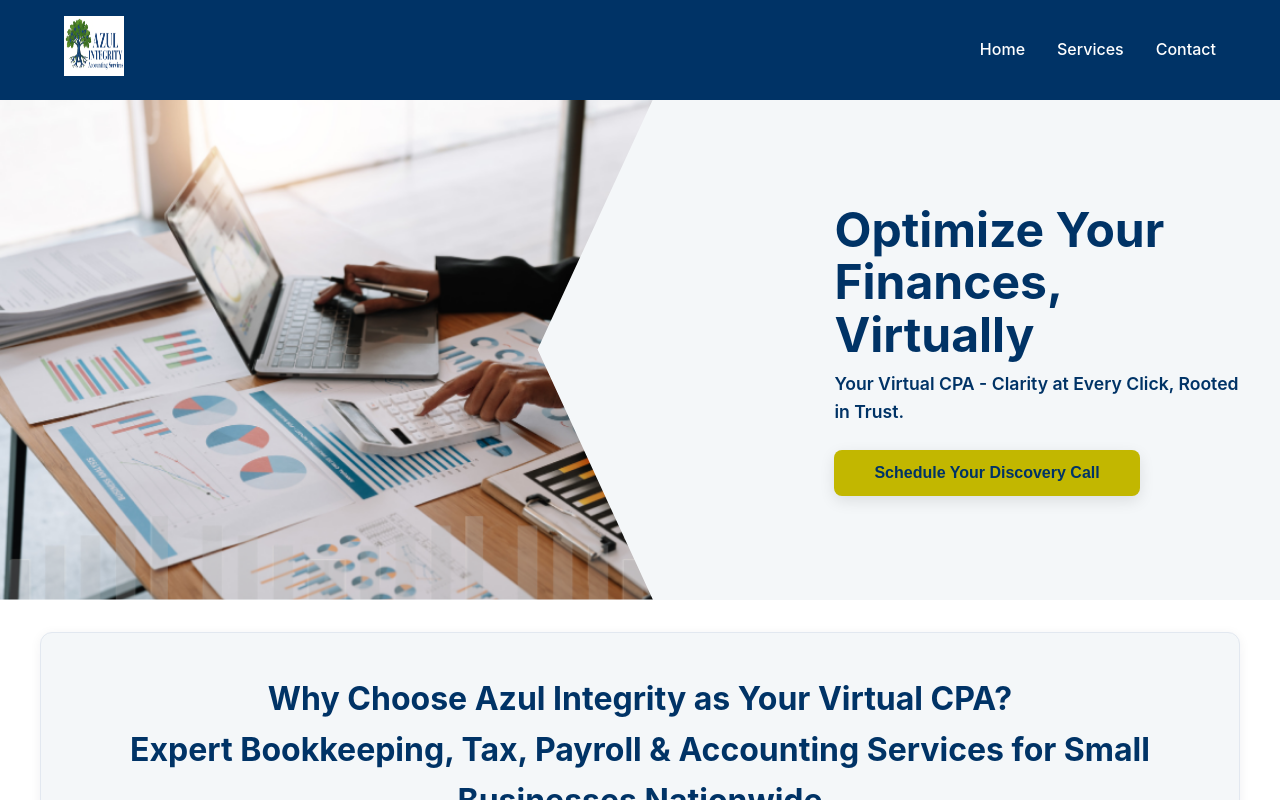
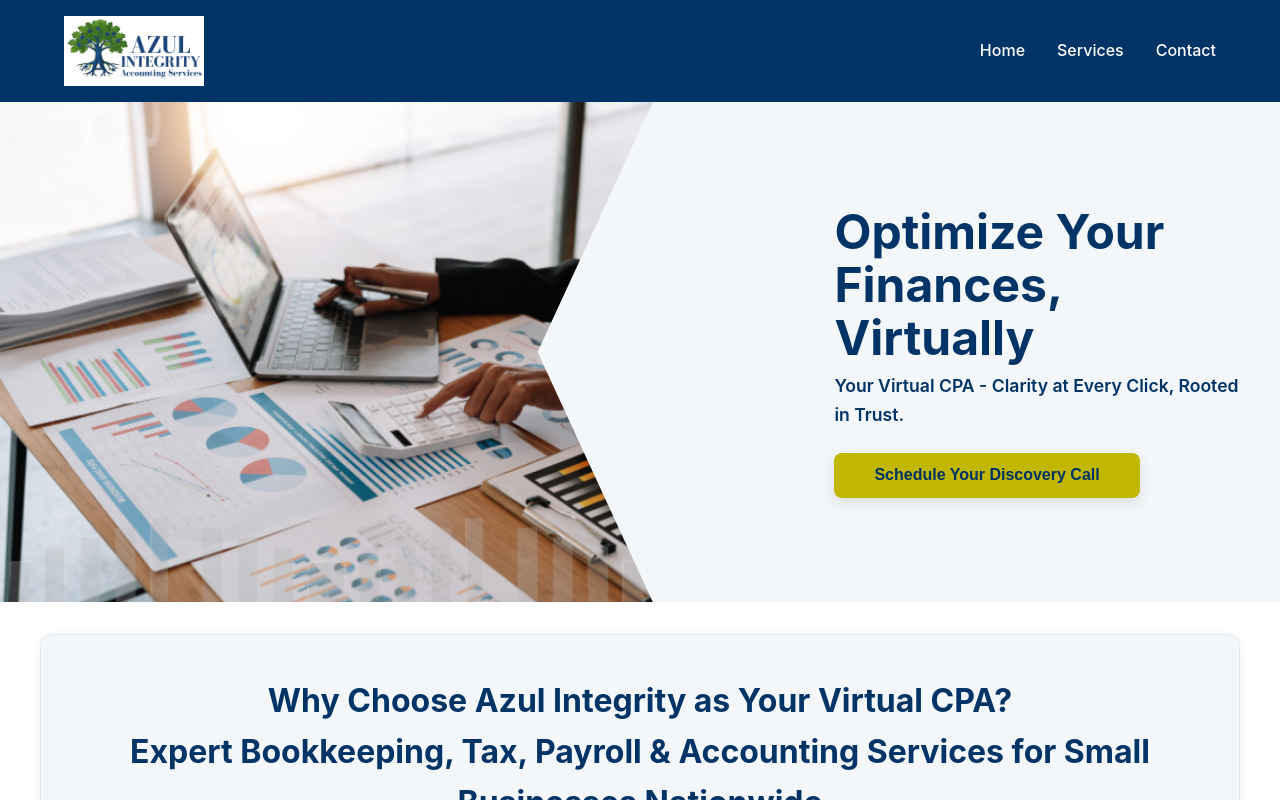
Before and after one commit to AzulIntegrity/azulintegrity, a Next.js app: page / in a window 1280 px wide. Shown: the top 800 px of the page. Built offline with nearby package versions, Linux system fonts and the light colour scheme.

Commit message:
logo fix

```diff
--- a/src/app/page.module.css
+++ b/src/app/page.module.css
@@ -1,3 +1,20 @@
+/* Logo Container for header */
+.logoContainer {
+  display: flex;
+  align-items: center;
+  justify-content: flex-start;
+  min-width: 140px;
+  max-width: 220px;
+  height: 70px;
+  padding: 0;
+}
+
+.logoImage {
+  width: 140px;
+  height: 70px;
+  object-fit: contain;
+  display: block;
+}
 .footerLogoCol img {
 
   display: block;
@@ -175,12 +192,6 @@
   align-items: center;
   justify-content: space-between;
   box-sizing: border-box;
-}
-.headerLogo {
-  height: 70px;
-  width: auto;
-  display: block;
-  margin: 0 auto;
 }
 .nav-container {
   display: flex;
```
Also changed, not shown: public/logo2.jpg (deleted).
